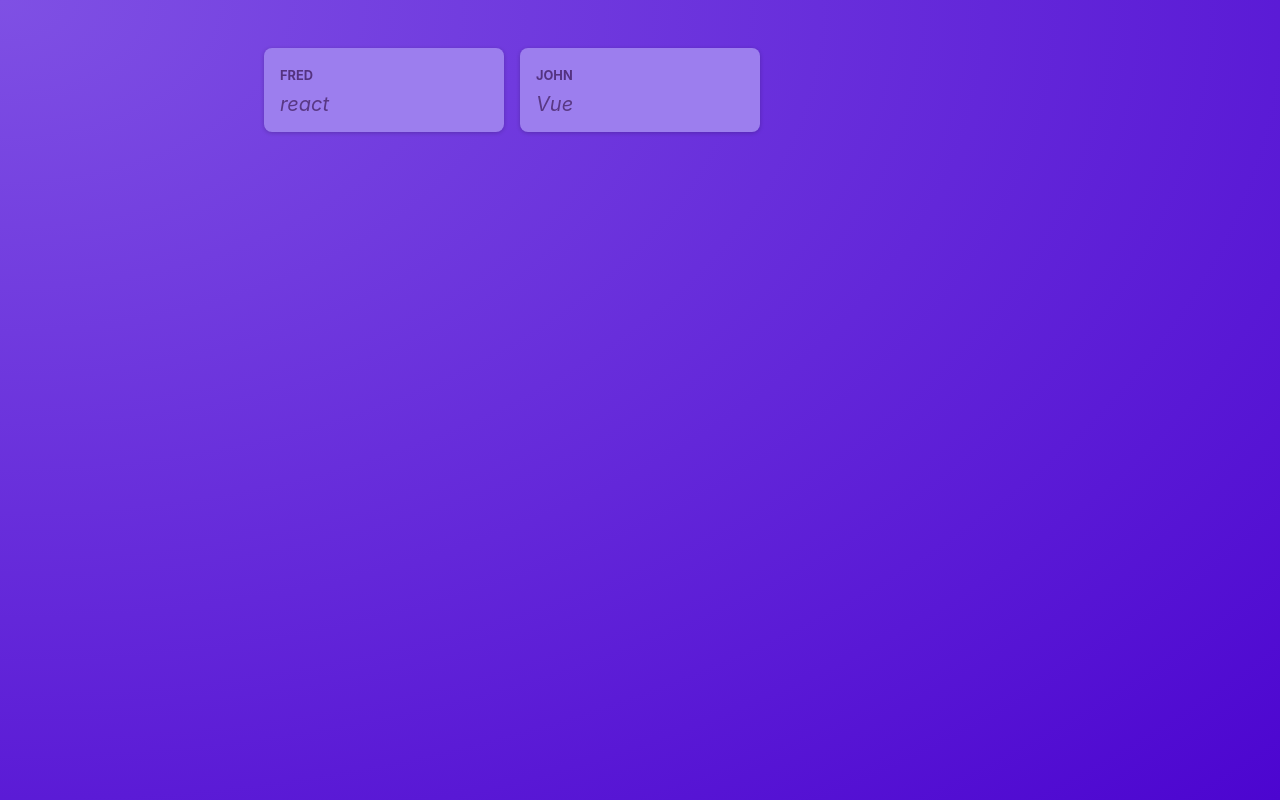
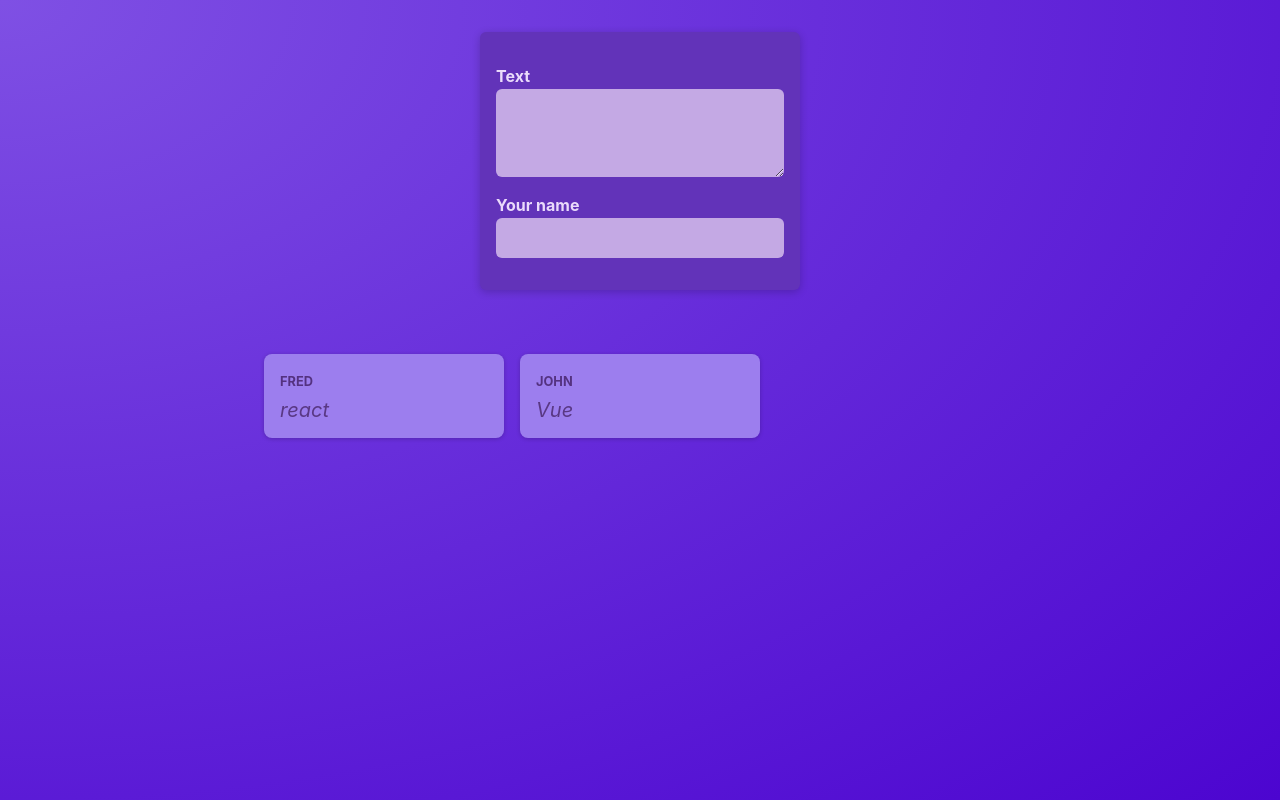
Before and after one commit to fredericreact/reactSummary, a React (Vite) app: page / in a window 1280 px wide. Built offline with nearby package versions, Linux system fonts and the light colour scheme.

Commit message:
Preparing the App For State Management

```diff
--- /dev/null
+++ b/src/components/NewPost.jsx
@@ -0,0 +1,18 @@
+import classes from './NewPost.module.css';
+
+function NewPost() {
+  return (
+    <form className={classes.form}>
+      <p>
+        <label htmlFor="body">Text</label>
+        <textarea id="body" required rows={3} />
+      </p>
+      <p>
+        <label htmlFor="name">Your name</label>
+        <input type="text" id="name" required />
+      </p>
+    </form>
+  );
+}
+
+export default NewPost;
--- /dev/null
+++ b/src/components/NewPost.module.css
@@ -0,0 +1,55 @@
+.form {
+    background-color: #6233b9;
+    padding: 1rem;
+    width: 20rem;
+    margin: 2rem auto;
+    border-radius: 6px;
+    box-shadow: 0 2px 8px rgba(0, 0, 0, 0.2);
+  }
+
+  .form label {
+    display: block;
+    margin-bottom: 0.05rem;
+    color: #eadbfb;
+    font-weight: bold;
+  }
+
+  .form input,
+  .form textarea {
+    display: block;
+    width: 100%;
+    font: inherit;
+    padding: 0.5rem;
+    border-radius: 6px;
+    border: none;
+    background-color: #c4a9e4;
+    color: #28262c;
+  }
+
+  .actions {
+    display: flex;
+    justify-content: flex-end;
+    gap: 0.5rem;
+  }
+
+  .actions button {
+    cursor: pointer;
+    font: inherit;
+    padding: 0.5rem 1.5rem;
+    border: none;
+    border-radius: 4px;
+    background-color: #34036c;
+    color: #e5d5f7;
+  }
+
+  .actions button:hover {
+    background-color: #23014a;
+  }
+
+  .actions button[type='button'] {
+    background-color: transparent;
+  }
+
+  .actions button[type='button']:hover {
+    color: #d1bee6;
+  }
--- a/src/components/PostsList.jsx
+++ b/src/components/PostsList.jsx
@@ -1,12 +1,16 @@
 import Post from "./Post";
 import classes from './PostsList.module.css'
+import NewPost from './NewPost'
 
 const PostsList = () => {
 return (
+<>
+<NewPost/>
 <ul className={classes.posts}>
 <Post author="Fred" body="react"/>
 <Post author="John" body="Vue"/>
 </ul>
+</>
 )
 }
 
```
